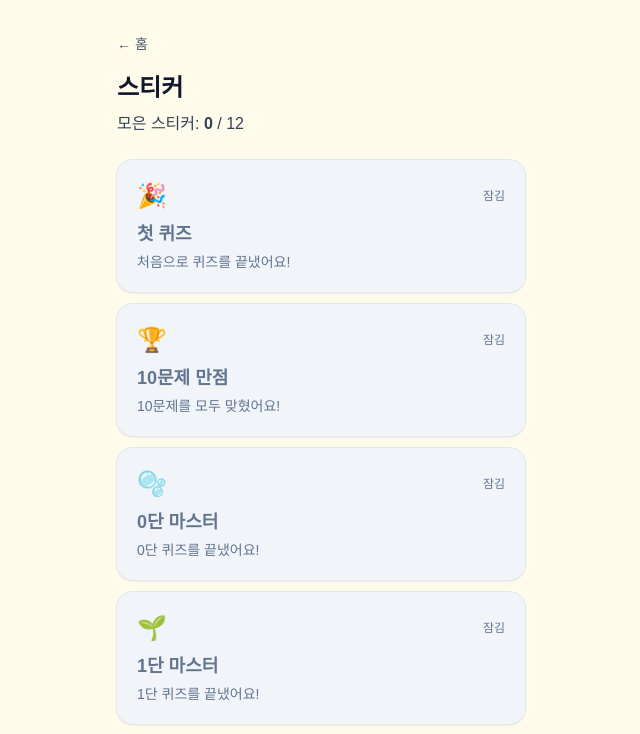
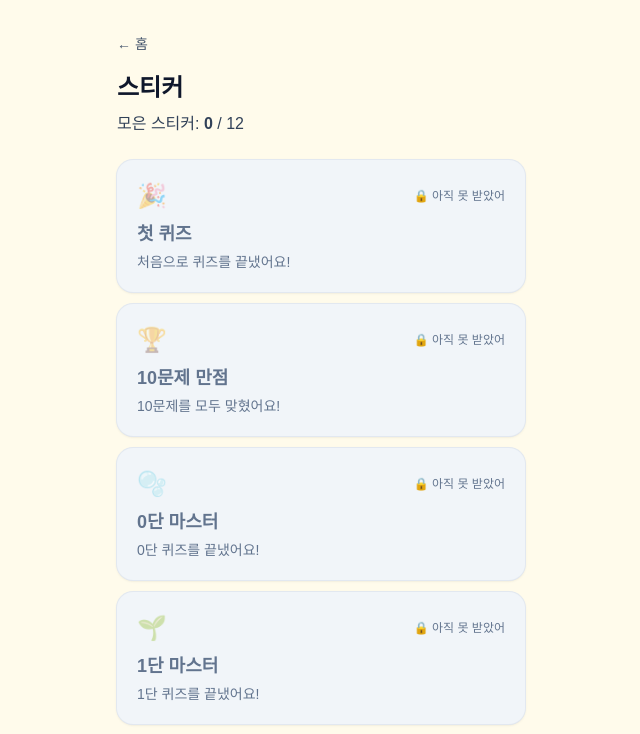
Before and after one commit to woairi/gugudan-kids, a Next.js app: page /collection in a window 1280 px wide. Shown: the top 734 px of the page, without its empty margins (319-959 px from the left). Built offline with nearby package versions, Linux system fonts and the light colour scheme.

Commit message:
feat(ux): improve collection locked state

```diff
--- a/src/app/collection/page.tsx
+++ b/src/app/collection/page.tsx
@@ -41,9 +41,9 @@ export default function CollectionPage() {
                 }
               >
                 <div className="flex items-center justify-between">
-                  <div className="text-2xl">{b.emoji}</div>
+                  <div className={"text-2xl " + (unlocked ? "" : "opacity-40")}>{b.emoji}</div>
                   <div className="text-xs">
-                    {unlocked ? "획득!" : "잠김"}
+                    {unlocked ? "획득!" : "🔒 아직 못 받았어"}
                   </div>
                 </div>
                 <div className="mt-2 text-lg font-extrabold">{b.title}</div>
```
Also changed, not shown: 1 other file (tests, documents, lock files or other folders).
